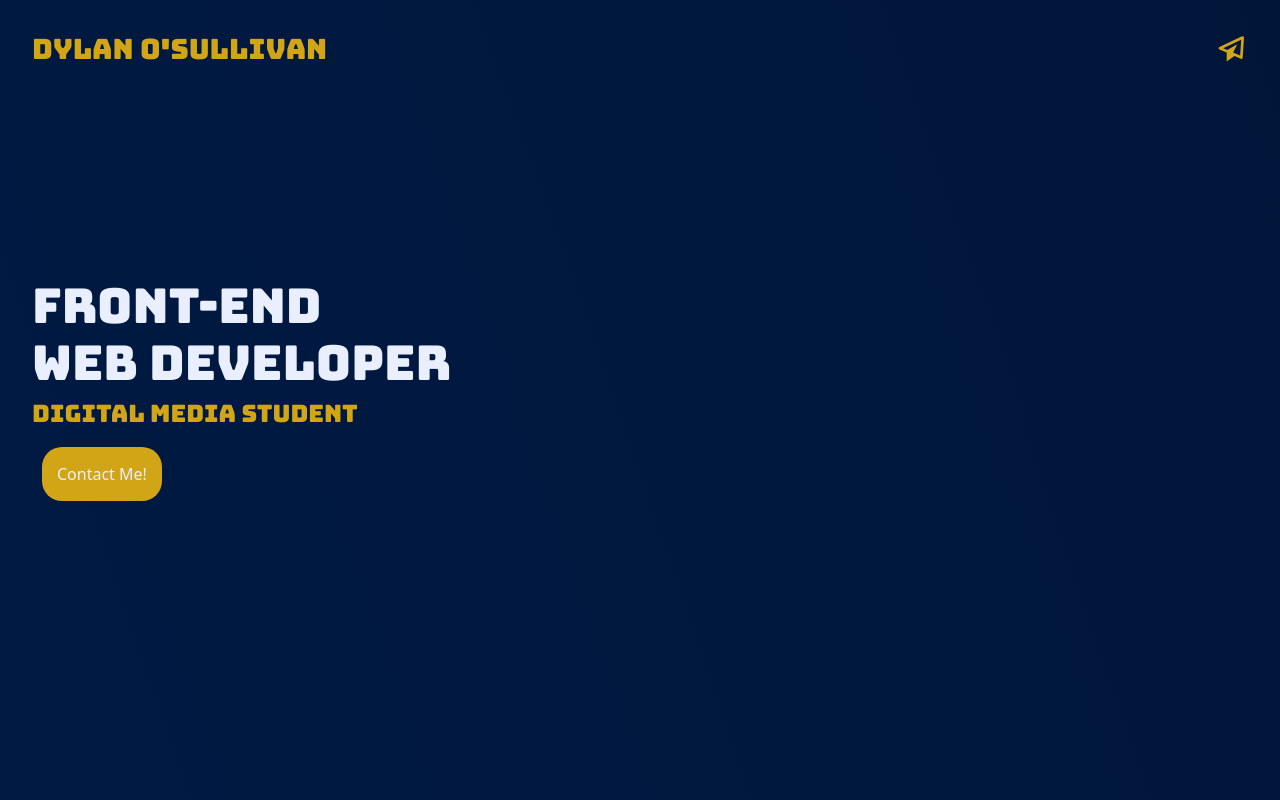
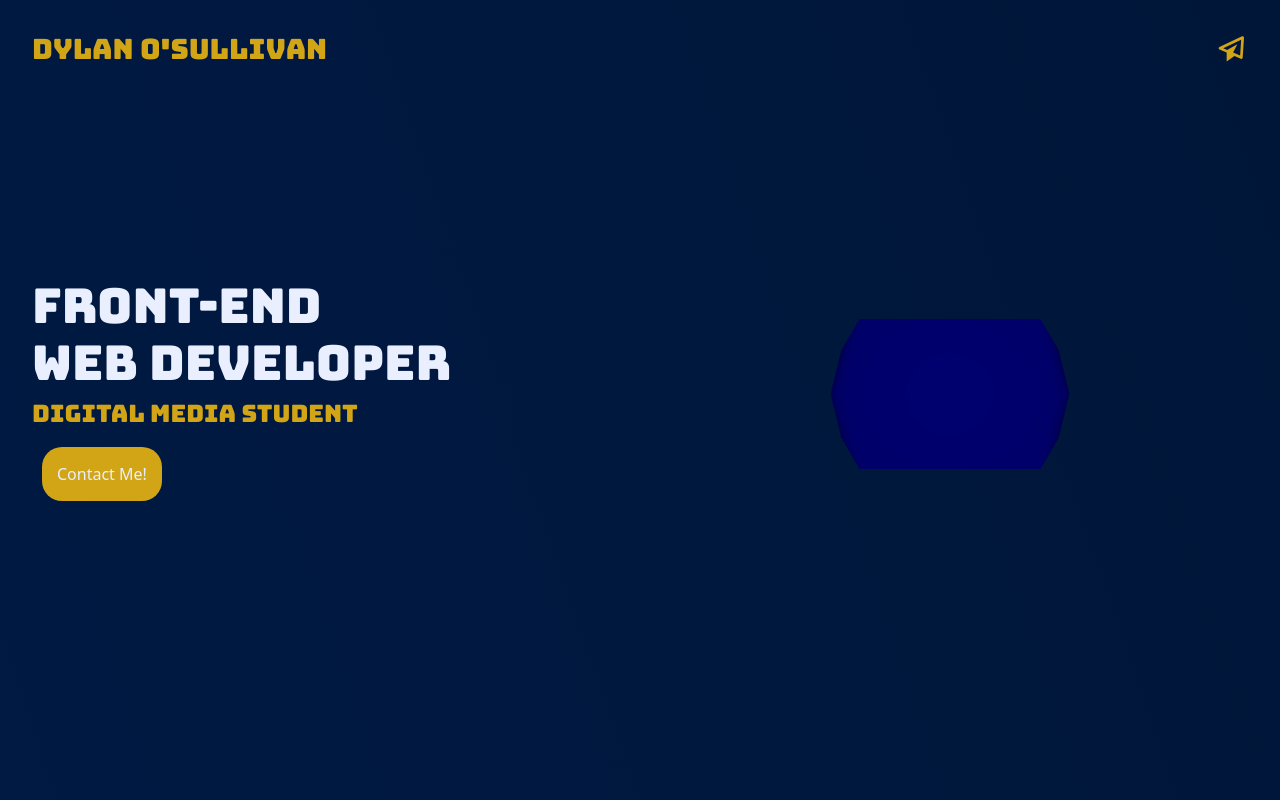
Before and after one commit to Dylanos03/Portfolio2023, a React (Vite) app in the folder portfolio2023/: page / in a window 1280 px wide. Shown: the top 800 px of the page. Built offline with nearby package versions, Linux system fonts and the light colour scheme.

Commit message:
Push through git

```diff
--- a/portfolio2023/src/Components/Contact/Contact.css
+++ b/portfolio2023/src/Components/Contact/Contact.css
@@ -7,6 +7,7 @@
   margin: 10px;
   border-radius: 20px;
   border: none;
+  align-content: top;
 }
 
 .Cont_Message {
--- a/portfolio2023/src/Components/Hero/Hero.css
+++ b/portfolio2023/src/Components/Hero/Hero.css
@@ -33,6 +33,11 @@
   border: none;
 }
 
+.Hero_Planet {
+  width: 100%;
+  height: 300px;
+}
+
 @media screen and (max-width: 768px) {
   .Hero_text {
     text-align: center;
--- a/portfolio2023/src/Components/Hero/Hero.jsx
+++ b/portfolio2023/src/Components/Hero/Hero.jsx
@@ -1,5 +1,7 @@
 import React from "react";
 import "./Hero.css";
+import { Canvas } from "@react-three/fiber";
+import PlanetH from "./SubComp/Planet";
 
 function Hero() {
   return (
@@ -11,6 +13,12 @@ function Hero() {
         <h3>Digital Media Student</h3>
         <button className="Hero_Button">Contact Me!</button>
       </div>
+      <div className="col-lg-6 col-12">
+        <Canvas className="Hero_Planet">
+          <PlanetH />
+          <directionalLight position={[0, 0, 5]} intensity={0.5} />
+        </Canvas>
+      </div>
     </div>
   );
 }
--- /dev/null
+++ b/portfolio2023/src/Components/Hero/SubComp/Planet.jsx
@@ -0,0 +1,14 @@
+import React from "react";
+import { useLoader } from "@react-three/fiber";
+import { GLTFLoader } from "three/examples/jsm/loaders/GLTFLoader";
+
+function PlanetH() {
+  return (
+    <mesh visible userData={{ hello: "world" }} position={[0, 0, 0]}>
+      <sphereGeometry args={[4, 10, 10]} />
+      <meshStandardMaterial color={"blue"} />
+    </mesh>
+  );
+}
+
+export default PlanetH;
```
Also changed, not shown: 1 other file (tests, documents, lock files or other folders).
